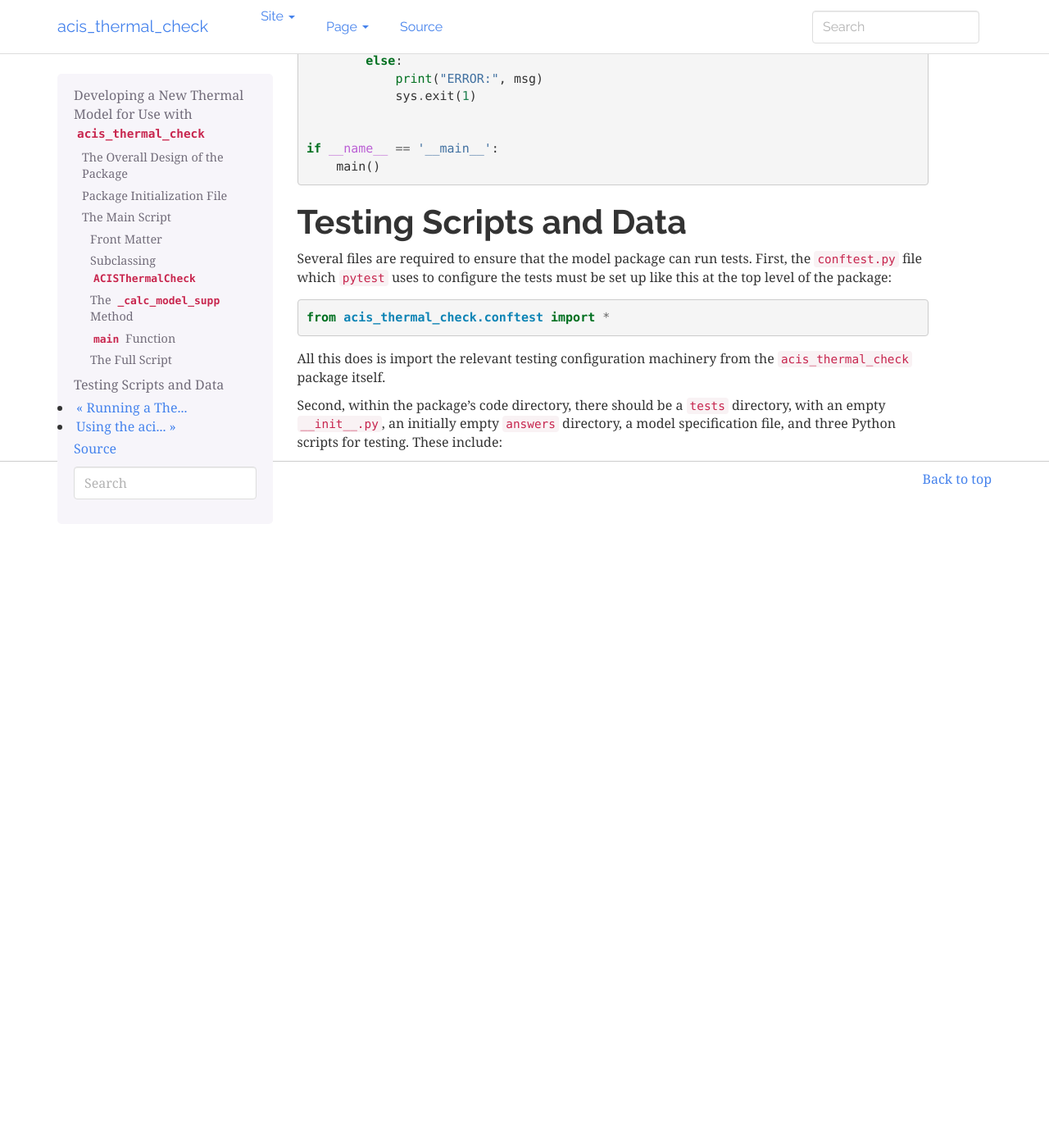
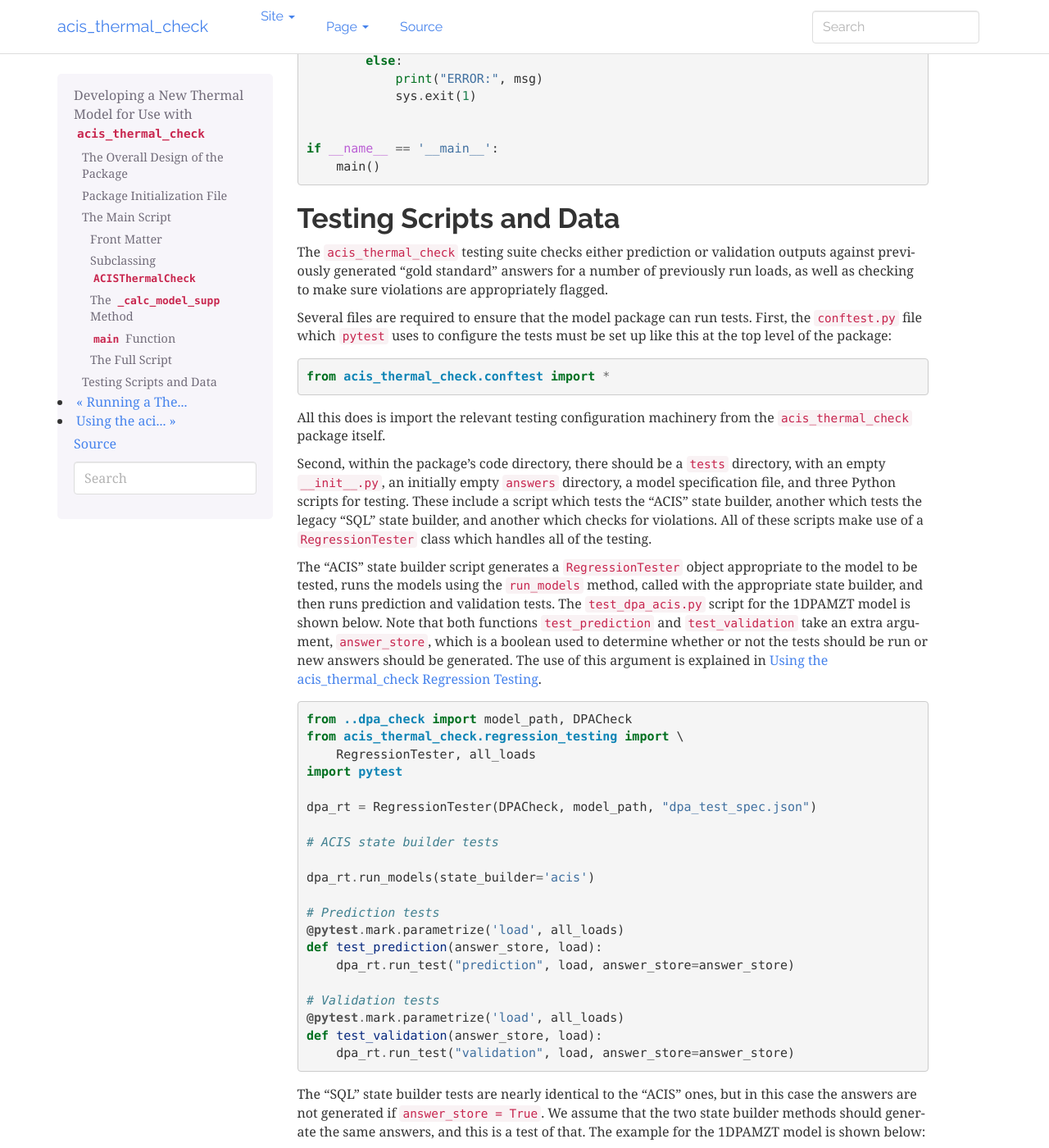
Before and after one commit to sot/acis_thermal_check, a Sphinx documentation site: the page built from doc/source/developing_models.rst, in a window 1280 px wide and 1400 px high, scrolled down 7292 px. Shown: the whole window at 82% size. Built offline with Sphinx 7.4.7, drawn with Linux system fonts in a browser that asks for light colours; the version number could not be read and is left out; before the commit the page ends 7922 px from its top, so only the background shows below that; some of the changed text lies outside the part shown.

Commit message:
More doc work

```diff
--- a/doc/source/conf.py
+++ b/doc/source/conf.py
@@ -20,6 +20,7 @@
 import os
 import sys
 import acis_thermal_check
+from datetime import datetime
 # sys.path.insert(0, os.path.abspath('.'))
 
 sys.path.insert(0, os.path.abspath('../../'))
@@ -44,8 +45,8 @@ html_theme_options = dict(
 # extensions coming with Sphinx (named 'sphinx.ext.*') or your custom
 # ones.
 extensions = ['sphinx.ext.autodoc',
-    'sphinx.ext.intersphinx',
-    'sphinx.ext.viewcode']
+              'sphinx.ext.intersphinx',
+              'sphinx.ext.viewcode']
 
 # Add any paths that contain templates here, relative to this directory.
 templates_path = ['_templates']
@@ -59,9 +60,11 @@ source_suffix = '.rst'
 # The master toctree document.
 master_doc = 'index'
 
+d = datetime.now()
+
 # General information about the project.
 project = 'acis_thermal_check'
-copyright = '2017, John ZuHone'
+copyright = f'{d.year}, CXC/ACIS Operations Team'
 author = 'John ZuHone'
 
 # The version info for the project you're documenting, acts as replacement for
--- a/doc/source/developing_models.rst
+++ b/doc/source/developing_models.rst
@@ -389,7 +389,12 @@ of the 1DPAMZT model is shown below:
         main()
 
 Testing Scripts and Data
-------------------------
+========================
+
+The ``acis_thermal_check`` testing suite checks either prediction or validation
+outputs against previously generated "gold standard" answers for a number of
+previously run loads, as well as checking to make sure violations are
+appropriately flagged.
 
 Several files are required to ensure that the model package can run tests.
 First, the ``conftest.py`` file which ``pytest`` uses to configure the tests
@@ -405,4 +410,93 @@ All this does is import the relevant testing configuration machinery from the
 Second, within the package's code directory, there should be a ``tests``
 directory, with an empty ``__init__.py``, an initially empty ``answers``
 directory, a model specification file, and three Python scripts for testing.
-These include:
+These include a script which tests the "ACIS" state builder, another which
+tests the legacy "SQL" state builder, and another which checks for violations.
+All of these scripts make use of a ``RegressionTester`` class which handles all
+of the testing.
+
+The "ACIS" state builder script generates a ``RegressionTester`` object
+appropriate to the model to be tested, runs the models using the ``run_models``
+method, called with the appropriate state builder, and then runs prediction
+and validation tests. The ``test_dpa_acis.py`` script for the 1DPAMZT model is
+shown below. Note that both functions ``test_prediction`` and ``test_validation``
+take an extra argument, ``answer_store``, which is a boolean used to determine
+whether or not the tests should be run or new answers should be generated. The
+use of this argument is explained in :ref:`test_suite`.
+
+.. code-block:: python
+
+    from ..dpa_check import model_path, DPACheck
+    from acis_thermal_check.regression_testing import \
+        RegressionTester, all_loads
+    import pytest
+
+    dpa_rt = RegressionTester(DPACheck, model_path, "dpa_test_spec.json")
+
+    # ACIS state builder tests
+
+    dpa_rt.run_models(state_builder='acis')
+
+    # Prediction tests
+    @pytest.mark.parametrize('load', all_loads)
+    def test_prediction(answer_store, load):
+        dpa_rt.run_test("prediction", load, answer_store=answer_store)
+
+    # Validation tests
+    @pytest.mark.parametrize('load', all_loads)
+    def test_validation(answer_store, load):
+        dpa_rt.run_test("validation", load, answer_store=answer_store)
+
+The "SQL" state builder tests are nearly identical to the "ACIS" ones, but in
+this case the answers are not generated if ``answer_store = True``. We assume
+that the two state builder methods should generate the same answers, and this
+is a test of that. The example for the 1DPAMZT model is shown below:
+
+.. code-block:: python
+
+    from ..dpa_check import model_path, DPACheck
+    from acis_thermal_check.regression_testing import \
+        RegressionTester, all_loads
+    import pytest
+
+    dpa_rt = RegressionTester(DPACheck, model_path, "dpa_test_spec.json")
+
+    # SQL state builder tests
+
+    dpa_rt.run_models(state_builder='sql')
+
+    # Prediction tests
+    @pytest.mark.parametrize('load', all_loads)
+    def test_prediction(answer_store, load):
+        if not answer_store:
+            dpa_rt.run_test("prediction", load)
+        else:
+            pass
+
+    # Validation tests
+    @pytest.mark.parametrize('load', all_loads)
+    def test_validation(answer_store, load):
+        if not answer_store:
+            dpa_rt.run_test("validation", load)
+        else:
+            pass
+
+Finally, tests of thermal violation flagging should also be generated. These
+tests check if violations of planning limits during model predictions are
+flagged appropriately. They test a single load, and
+
+.. code-block:: python
+
+    from ..dpa_check import DPACheck, model_path
+    from acis_thermal_check.regression_testing import \
+        RegressionTester
+    import os
+
+    dpa_rt = RegressionTester(DPACheck, model_path, "dpa_test_spec.json")
+
+
+    def test_JUL3018A_viols(answer_store):
+        answer_data = os.path.join(os.path.dirname(__file__), "answers",
+                                   "JUL3018A_viol.json")
+        dpa_rt.check_violation_reporting("JUL3018A", answer_data,
+                                         answer_store=answer_store)
```
Also changed, not shown: doc/source/test_suite.rst (+22 -8 lines).
